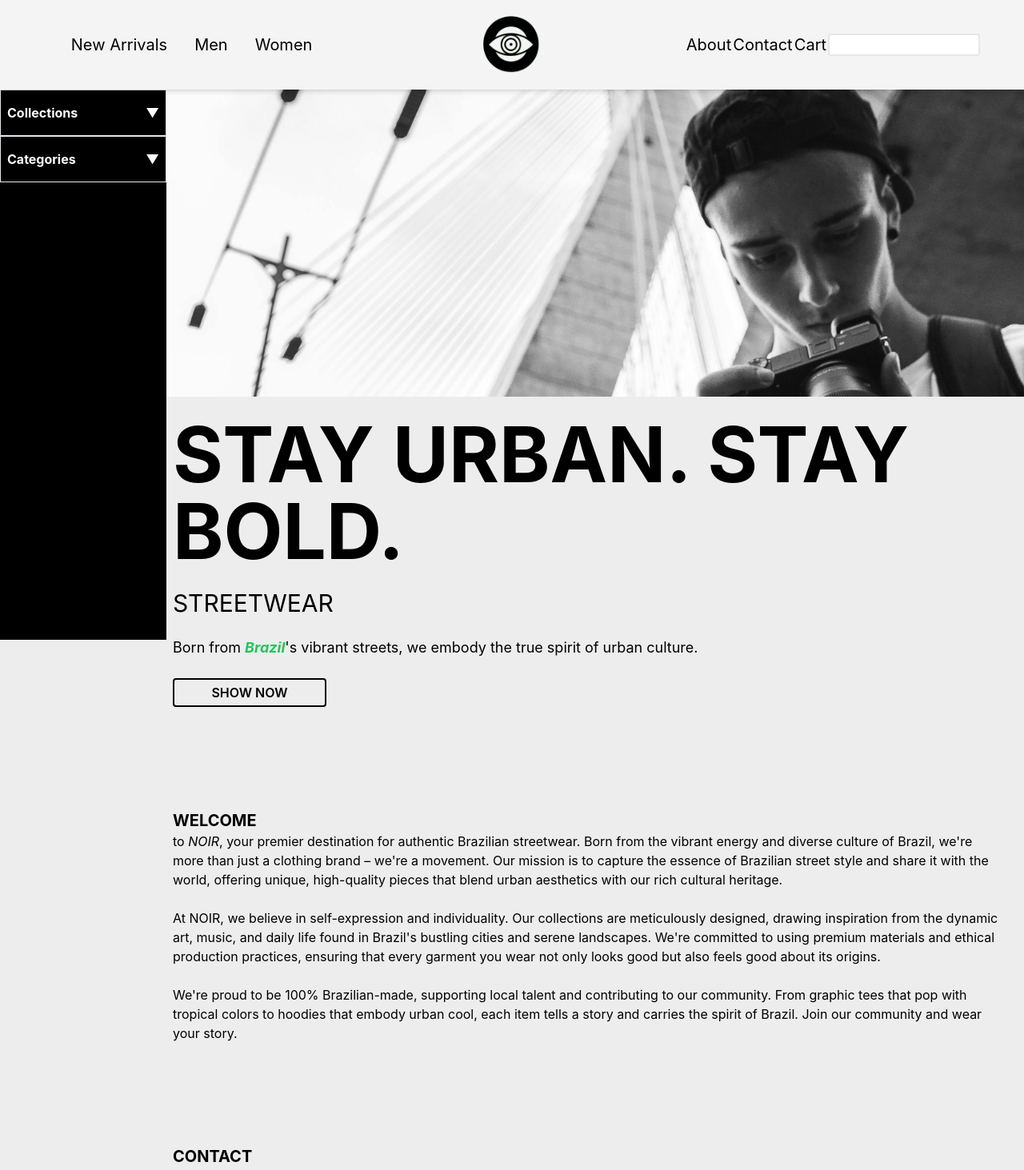
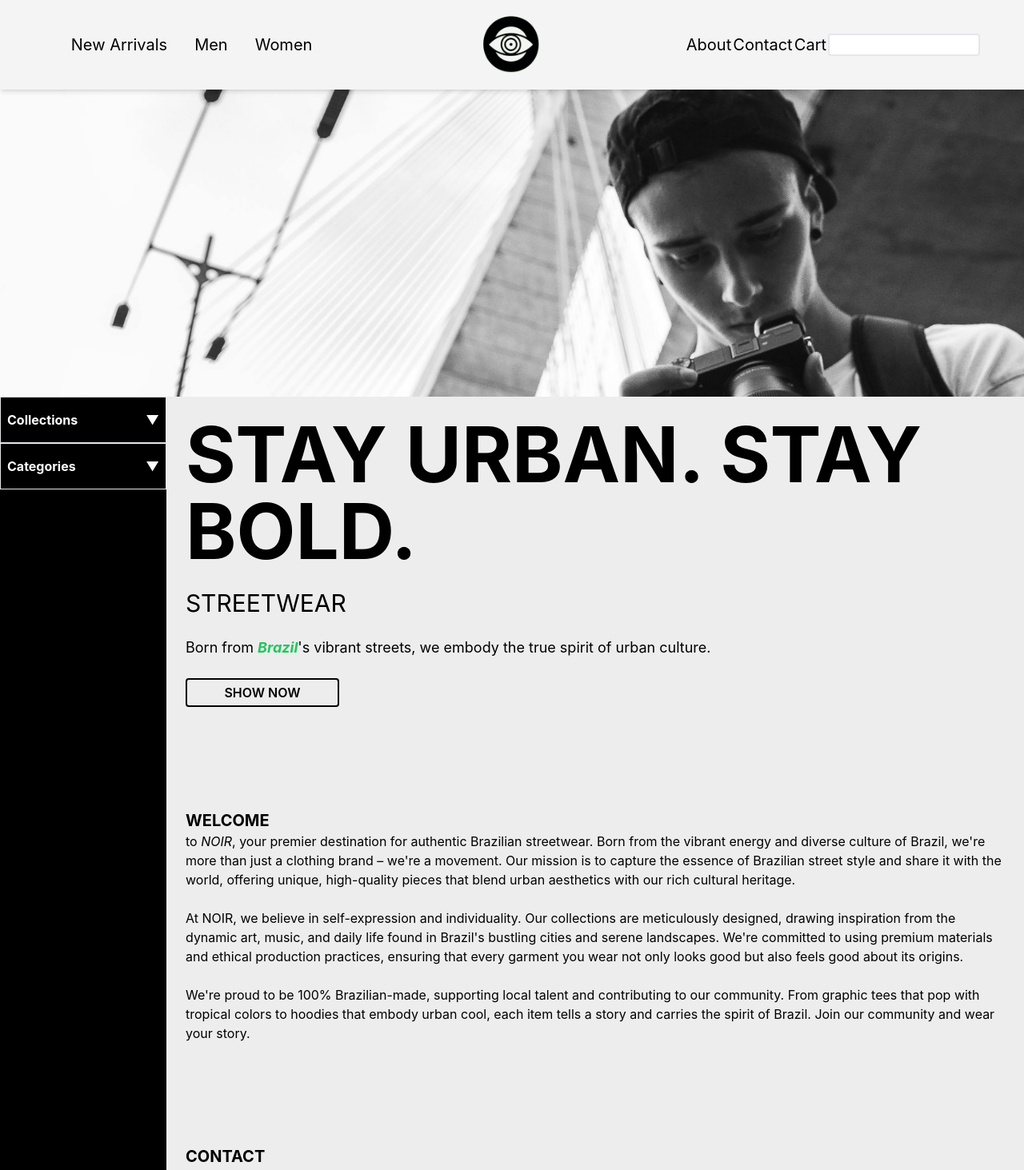
Before and after one commit to GuilhermeFerza/clothestore, a React (Vite) app in the folder Client/: page / in a window 1280 px wide. Shown: the top 1463 px of the page at 80% size. Built offline with nearby package versions, Linux system fonts and the light colour scheme.

Commit message:
fix: design novo para o aside/main. add: nova imagem de ia para o design

```diff
--- a/Client/src/components/ui/Aside.tsx
+++ b/Client/src/components/ui/Aside.tsx
@@ -18,7 +18,7 @@
   };
 
   return (
-    <aside className="fixed top-28 z-20 flex flex-col min-w-52 w-[15%] bg-black text-white h-[calc(100dvh-7rem)] overflow-y-auto">
+    <aside className="z-20 flex flex-col min-w-52 w-[15%] bg-black text-white overflow-y-auto">
       <div className="flex flex-col">
         <button
           onClick={toggleFirstList}
--- a/Client/src/components/ui/Header.tsx
+++ b/Client/src/components/ui/Header.tsx
@@ -39,7 +39,7 @@
   return (
     <>
       <div
-        className="sticky top-0 z-50 flex items-center justify-evenly px-6 shadow-md transition-colors duration-4000"
+        className="sticky top-0 z-50 flex w-full items-center justify-evenly px-6 shadow-md transition-colors duration-4000"
         style={{ backgroundColor: color }}
       >
         <div className="flex justify-center flex-1 max-w-[30%] basis-full">
--- a/Client/src/pages/Home.tsx
+++ b/Client/src/pages/Home.tsx
@@ -35,19 +35,19 @@
   return (
     <>
       <Header onScrollTo={handleScrollToSection} />
-      <div className="flex w-full">
-        <Aside />
-        <div className="relative w-full ml-[15%] flex flex-col">
-          <main>
-            <div className="w-full h-96 bg-black">
+      <div className="flex flex-col min-h-screen">
+          <div className="w-full h-96 bg-black">
               <img
                 src={carrouselImages[currentIndex]}
                 alt="imagem banner"
-                className={`w-full h-full object-cover transition-opacity duration-500 ${
+                className={`w-full h-96 object-cover transition-opacity duration-500 ${
                   fade ? "opacity-100" : "opacity-0"
                 }`}
               />
             </div>
+            <div className="flex flex-1 min-h-screen">
+          <Aside />
+          <main className="relative w-[85%] flex flex-col">
             <section className="p-6 flex flex-col gap-6 items-start">
               <h1 className="font-bold text-8xl">STAY URBAN. STAY BOLD.</h1>
               <h3 className="text-3xl">STREETWEAR</h3>
@@ -127,8 +127,9 @@
               </div>
             </section>
           </main>
+            </div>
+
           <Footer />
-        </div>
       </div>
     </>
   );
```
Also changed, not shown: 1 other file (tests, documents, lock files or other folders).
